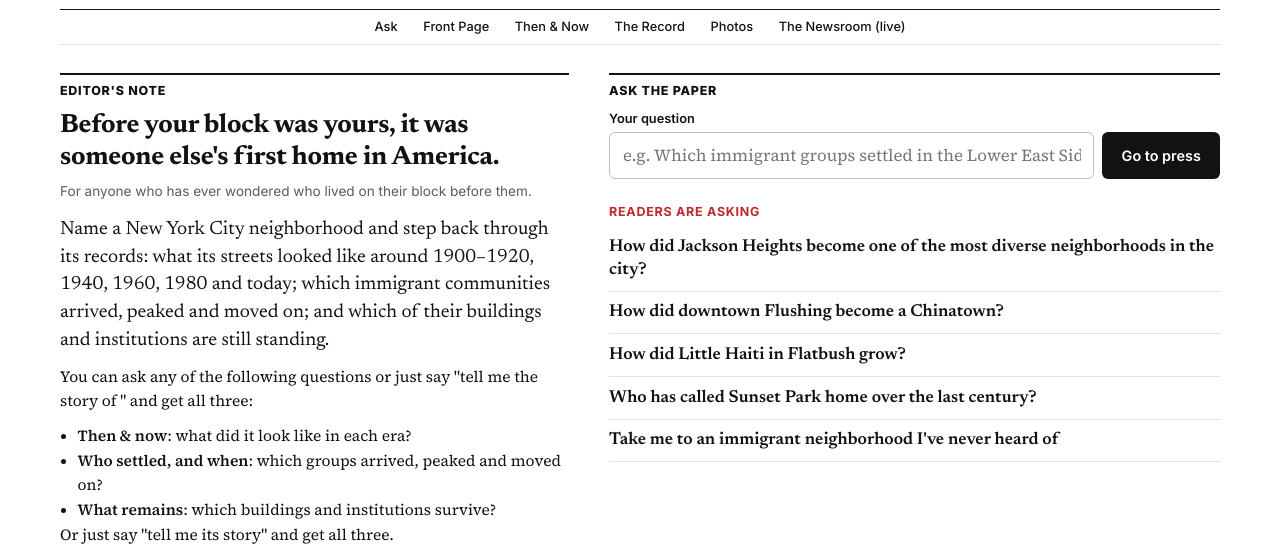
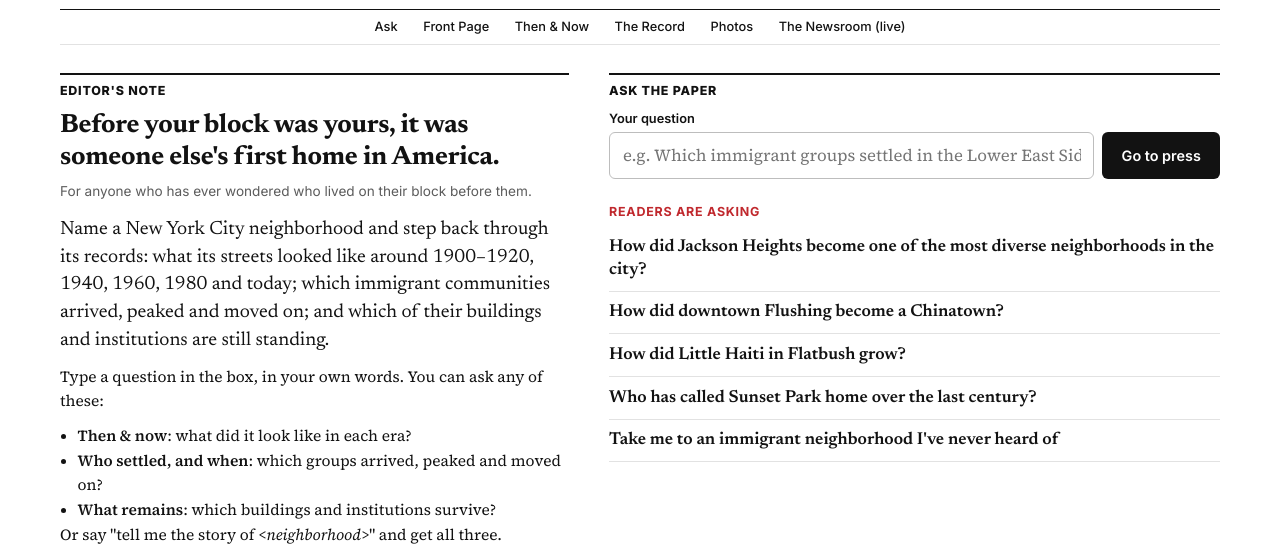
Before and after one commit to gaby-chu/nyc-time-travel, a plain HTML site: page index.html in a window 1280 px wide. Shown: the part 235-789 px from the top of the page. Drawn offline with nearby package versions, Linux system fonts and the light colour scheme; a web font is replaced by a local one.

Commit message:
changed front end to state audience: git commit

```diff
--- a/index.html
+++ b/index.html
@@ -1213,14 +1213,14 @@
                         on; and which of their buildings and institutions are still standing.
                     </p>
                     <p>
-                        You can ask any of the following questions or just say "tell me the story of <neighborhood>" and get all three:
+                        Type a question in the box, in your own words. You can ask any of these:
                     </p>
                     <ul>
                         <li><b>Then &amp; now</b>: what did it look like in each era?</li>
                         <li><b>Who settled, and when</b>: which groups arrived, peaked and moved on?</li>
                         <li><b>What remains</b>: which buildings and institutions survive?</li>
                     </ul>
-                    <p>Or just say "tell me its story" and get all three.</p>
+                    <p>Or say "tell me the story of <em>&lt;neighborhood&gt;</em>" and get all three.</p>
                     <p>
                         <b>Behind the scenes:</b> an editor agent plans the research and sends several reporter agents out in
                         parallel to historical newspapers, the New York Times, NYPL's digital collections, landmark
```
